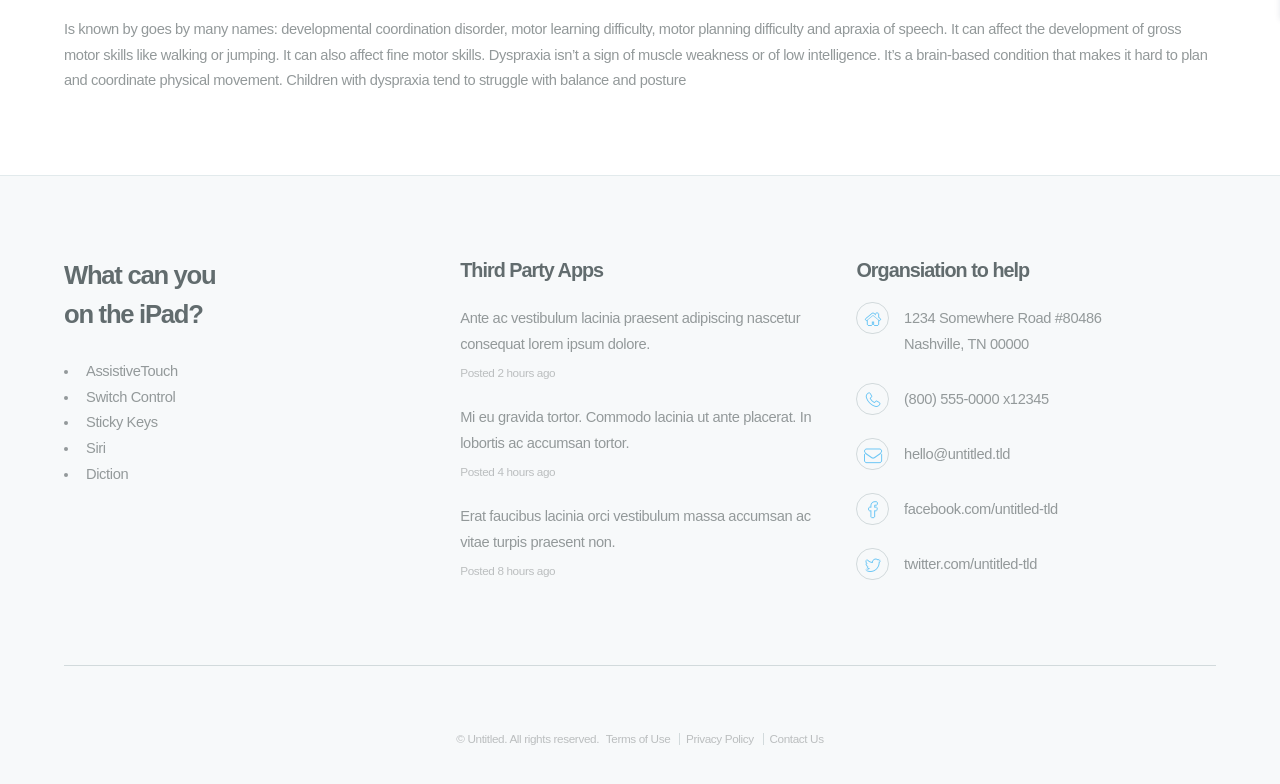
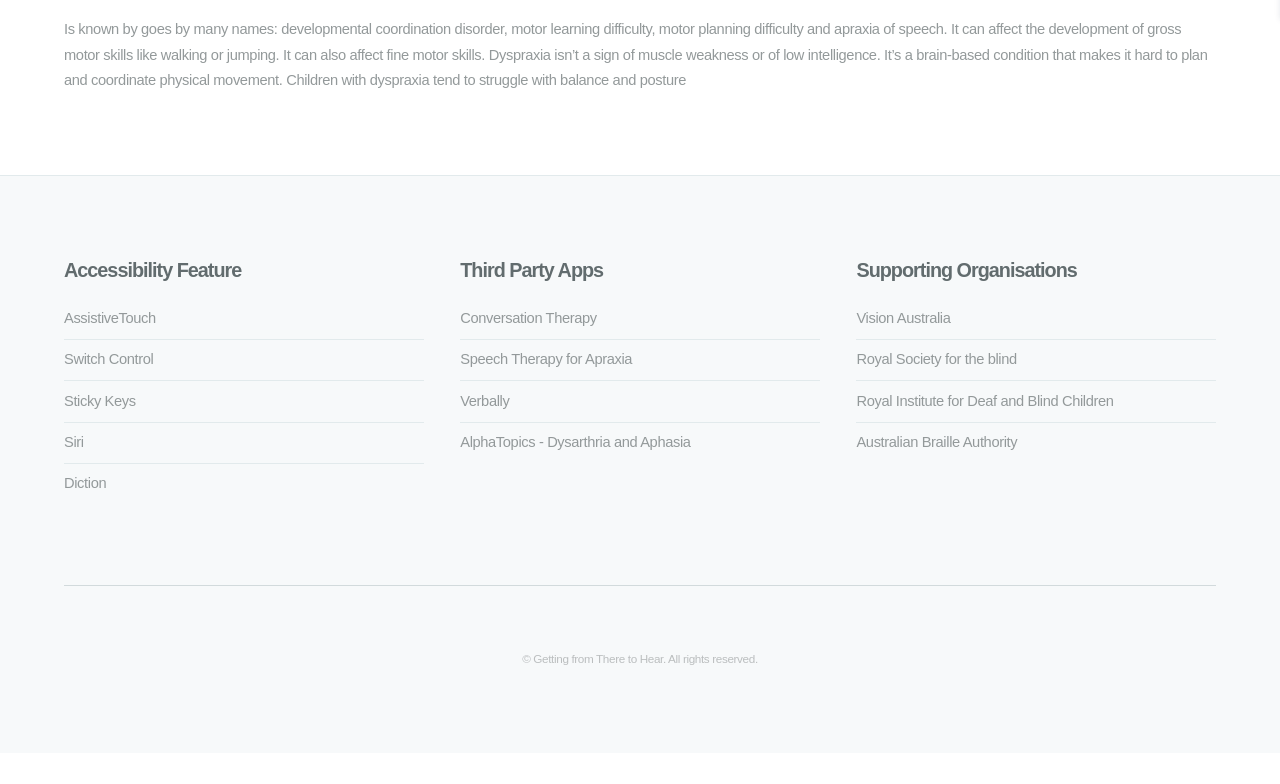
Before and after one commit to Danyelt/Danyelt.github.io, a plain HTML site: page physical-and-motor-skills.html in a window 1280 px wide. Shown: the part 780-1564 px from the top of the page. After the commit the page ends 1533 px from the top, so only its background shows below. Drawn offline with Linux system fonts and the light colour scheme.

Commit message:
Added content

```diff
--- a/physical-and-motor-skills.html
+++ b/physical-and-motor-skills.html
@@ -77,76 +77,55 @@
 					</section>
 
 			</div>
-
 <!-- Footer -->
 			<footer id="footer">
 				<div class="container">
 					<div class="row">
-						<section class="4u 12u$(medium) about">
-							<h2>What can you<br />
-							on the iPad?</h2>
-							<ul class="inbuilt">
+						<section class="4u 12u$(medium) feature">
+
+							<h3>Accessibility Feature </h3>
+								<ul class="alt">
 									<li>AssistiveTouch</li>
-								<li>Switch Control </li>
+									<li>Switch Control</li>
 									<li>Sticky Keys</li>
 									<li>Siri</li>
 									<li>Diction</li>
 								</ul>
 
 						</section>
-						<section class="4u 6u(medium) 12u$(small)">
+						<section class="4u 6u(medium) third">
 
 							<h3>Third Party Apps</h3>
-							<ul class="updates">
-								<li>
-									<p><a href="#">Ante ac vestibulum lacinia praesent adipiscing nascetur consequat lorem ipsum dolore.</a></p>
-									<span class="timestamp">Posted 2 hours ago</span>
-								</li>
-								<li>
-									<p><a href="#">Mi eu gravida tortor. Commodo lacinia ut ante placerat. In lobortis ac accumsan tortor.</a></p>
-									<span class="timestamp">Posted 4 hours ago</span>
-								</li>
-								<li>
-									<p><a href="#">Erat faucibus lacinia orci vestibulum massa accumsan ac vitae turpis praesent non.</a></p>
-									<span class="timestamp">Posted 8 hours ago</span>
-								</li>
+								<ul class="alt">
+									<li><a href="http://verballyapp.com/about_us.html">Conversation Therapy</a></li>
+									<li><a href="https://itunes.apple.com/au/app/speech-therapy-for-apraxia/id512647583?mt=8">Speech Therapy for Apraxia</a></li>
+									<li><a href="https://itunes.apple.com/au/app/verbally/id418671377?mt=8">Verbally</a></li>
+									<li><a href="https://itunes.apple.com/au/app/alphatopics-aac-letter-topic/id963870901?mt=8">AlphaTopics - Dysarthria and Aphasia</a></li>
+
 								</ul>
 						</section>
-						<section class="4u$ 6u$(medium) 12u$(small)">
-							<h3>Organsiation to help</h3>
-							<ul class="labeled-icons">
-								<li>
-									<h4 class="icon alt fa-home"><span class="label">Address</span></h4>
-									<span>1234 Somewhere Road #80486<br />
-									Nashville, TN 00000</span>
-								</li>
-								<li>
-									<h4 class="icon alt fa-phone"><span class="label">Phone</span></h4>
-									<span>(800) 555-0000 x12345</span>
-								</li>
-								<li>
-									<h4 class="icon alt fa-envelope"><span class="label">Email</span></h4>
-									<a href="#">hello@untitled.tld</a>
-								</li>
-								<li>
-									<h4 class="icon alt fa-facebook"><span class="label">Facebook</span></h4>
-									<a href="#">facebook.com/untitled-tld</a>
-								</li>
-								<li>
-									<h4 class="icon alt fa-twitter"><span class="label">Twitter</span></h4>
-									<a href="#">twitter.com/untitled-tld</a>
-								</li>
+
+
+
+						<section class="4u 6u$(medium) supportorg">
+
+							<h3>Supporting Organisations</h3>
+								<ul class="alt">
+									<li><a href="https://www.visionaustralia.org">Vision Australia</a></li>
+									<li><a href="http://www.rsb.org.au">Royal Society for the blind</a></li>
+									<li><a href="http://www.ridbc.org.au">Royal Institute for Deaf and Blind Children</a></li>
+									<li><a href="http://brailleaustralia.org">Australian Braille Authority</a></li>
 								</ul>
+
 						</section>
+
+
+
 					</div>
 				</div>
 				<div class="copyright container">
-					<p>&copy; Untitled. All rights reserved.</p>
-					<ul class="menu">
-						<li><a href="#">Terms of Use</a></li>
-						<li><a href="#">Privacy Policy</a></li>
-						<li><a href="#">Contact Us</a></li>
-					</ul>
+					<p>&copy; Getting from There to Hear. All rights reserved.</p>
+
 				</div>
 			</footer>
 
@@ -155,7 +134,6 @@
 			<script src="assets/js/jquery.scrolly.min.js"></script>
 			<script src="assets/js/skel.min.js"></script>
 			<script src="assets/js/util.js"></script>
-			<!--[if lte IE 8]><script src="assets/js/ie/respond.min.js"></script><![endif]-->
 			<script src="assets/js/main.js"></script>
 
 	</body>
```
Also changed, not shown: feature.html (+6 -0 lines), literacy-and-numeracy.html (+25 -28 lines). Lines whose indentation alone changed are shown as unchanged.
